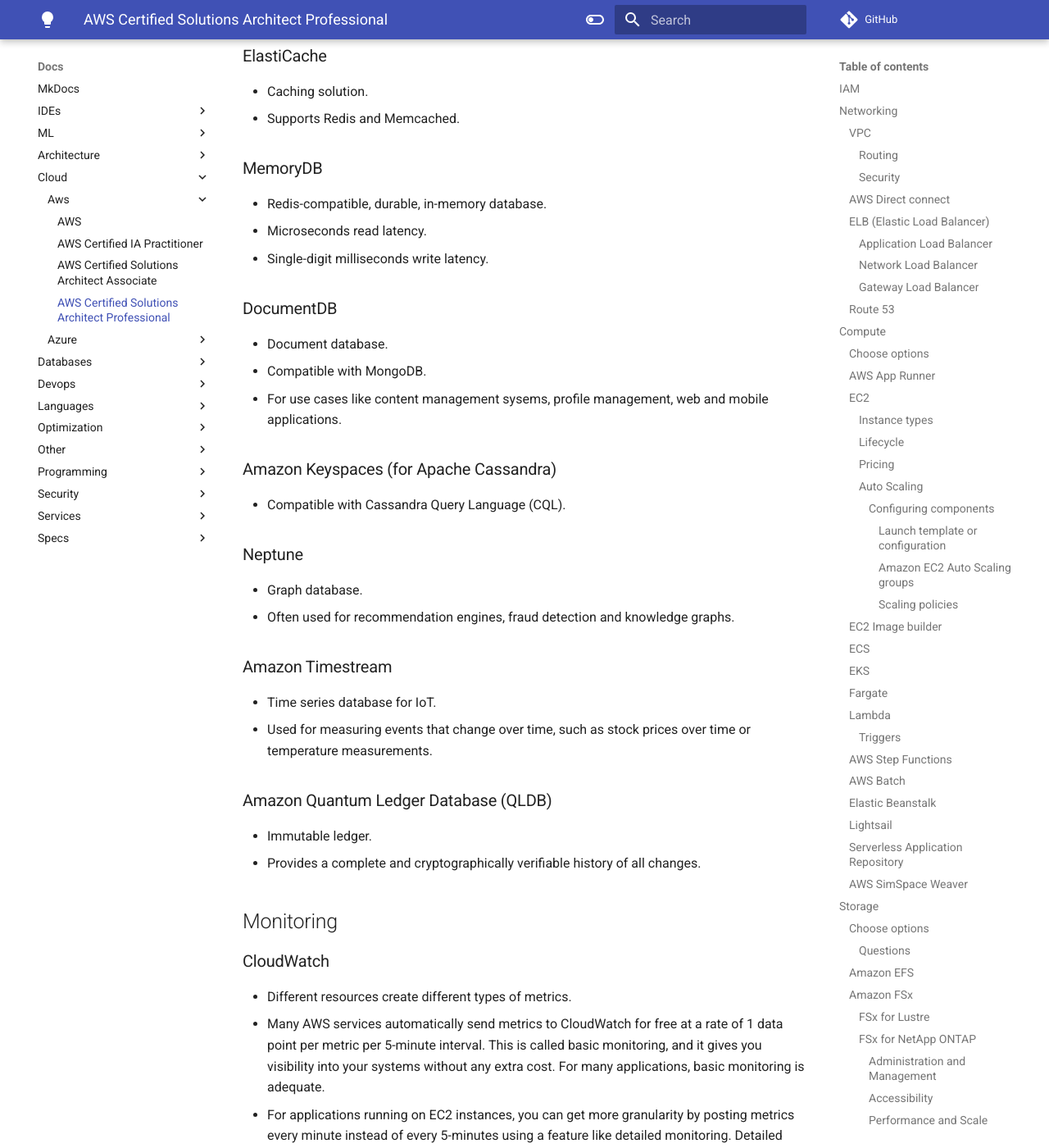
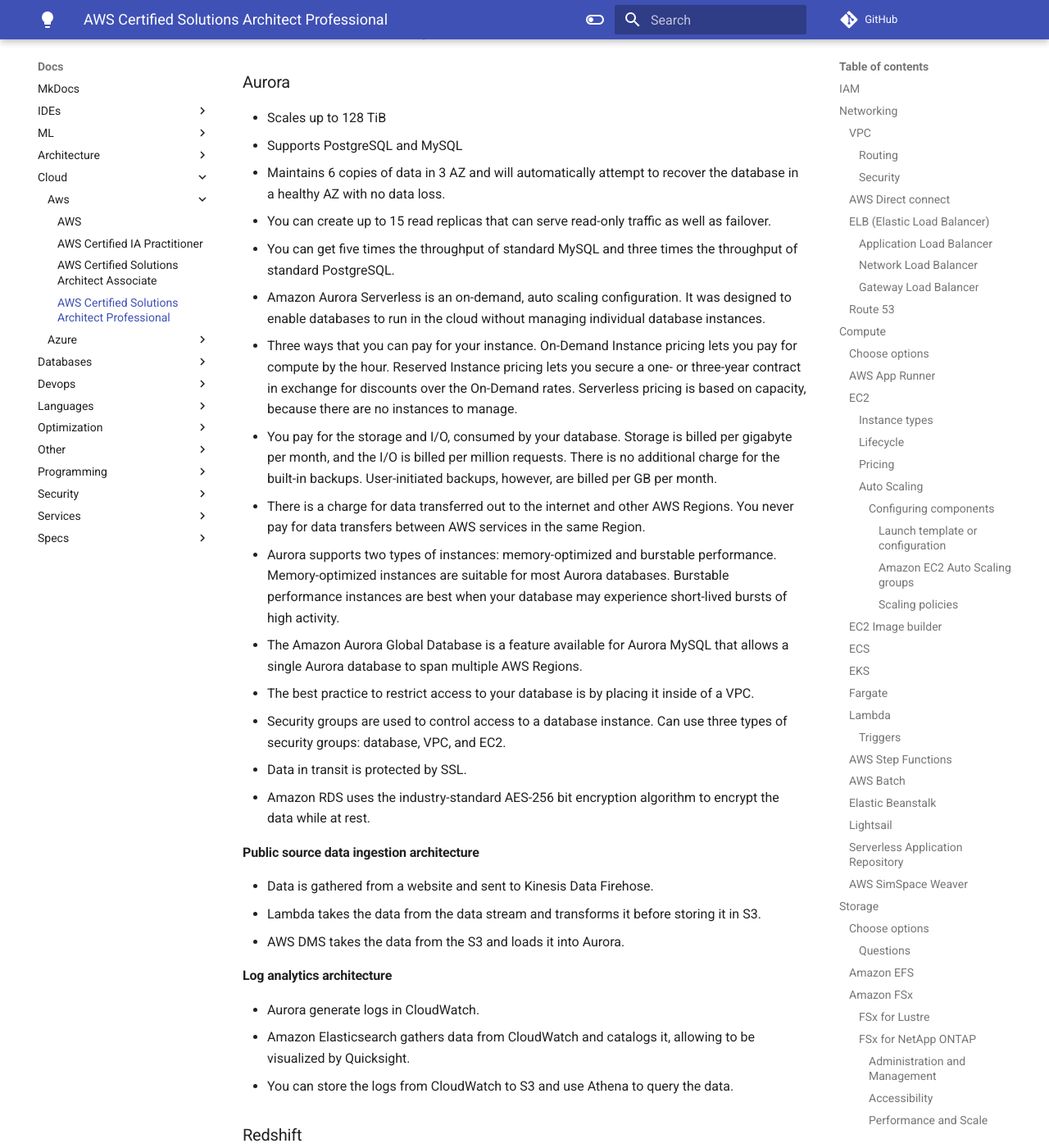
Before and after one commit to devdevx/auto_docs, an MkDocs documentation site: the page built from docs/cloud/aws/cert-sap.md, in a window 1280 px wide and 1400 px high, scrolled down 47667 px. Shown: the whole window at 82% size. Built offline with MkDocs 1.6.1 and Material for MkDocs 9.7.7, drawn with Linux system fonts in a browser that asks for light colours; comment, search, counter and statistics services are not loaded; some of the changed text lies outside the part shown.

Commit message:
chore: update aws sap notes

```diff
--- a/docs/cloud/aws/cert-sap.md
+++ b/docs/cloud/aws/cert-sap.md
@@ -1099,11 +1099,11 @@
 - The subnet that will be designated to your DB should not have access to internet.
 - Use Amazon RDS encryption to secure your DB instances and snapshots at rest.
 - Can scale components independently (memory, processor size, allocated storage, IOPS)
-
-#### Aurora
-
-- Scales up to 128 TiB
-- Supports PostgreSQL and MySQL
+- Online transaction processing (OLTP) databases focus on recording Update, Insertion, and Deletion data transactions. OLTP queries are simple and short, which requires less time and space to process.
+- The best practice to restrict access to your database is by placing it inside of a VPC.
+- Security groups are used to control access to a database instance. Amazon RDS can use three types of security groups: database, VPC, and EC2.
+- Data in transit is protected by SSL.
+- Amazon RDS uses the industry-standard AES-256 bit encryption algorithm to encrypt the data while at rest.
 
 #### Backup
 
@@ -1111,6 +1111,56 @@
 - Setting automated backups to 0 days stops them and it will also delete all existing automated backups.
 - Point-in-time recovery provides more granularity by restoring the full backup an rolling back transactions up to the specified time range.
 - Manual snapshots can retain backups longe than 35 days. When restored, it creates a new DB instance using the data from the snapshot.
+
+#### Disaster recovery architecture
+
+- RDS or a lambda generate a snapshot and store it to S3
+- S3 storing generates an SNS event
+- The SNS event triggers a lambda that copies the snapshot to another bucket in a different AZ.
+
+#### Real-time data analytics architecture
+
+- The RDS can use stored procedures to integrate with lambda functions (for example trigger when a record is inserted).
+- The lambda function gathers the data and passes it to Kinesis Data Firehose.
+- Kinesis Data Firehose stores the data in S3.
+- Athena is used to query the records in S3 in real time.
+- QuickSight uses the results of Athena to build reports and dashboards (can refresh and load all new records in real time).
+
+### Aurora
+
+- Scales up to 128 TiB
+- Supports PostgreSQL and MySQL
+- Maintains 6 copies of data in 3 AZ and will automatically attempt to recover the database in a healthy AZ with no data loss.
+- You can create up to 15 read replicas that can serve read-only traffic as well as failover.
+- You can get five times the throughput of standard MySQL and three times the throughput of standard PostgreSQL.
+- Amazon Aurora Serverless is an on-demand, auto scaling configuration. It was designed to enable databases to run in the cloud without managing individual database instances.
+- Three ways that you can pay for your instance. On-Demand Instance pricing lets you pay for compute by the hour. Reserved Instance pricing lets you secure a one- or three-year contract in exchange for discounts over the On-Demand rates. Serverless pricing is based on capacity, because there are no instances to manage.
+- You pay for the storage and I/O, consumed by your database. Storage is billed per gigabyte per month, and the I/O is billed per million requests. There is no additional charge for the built-in backups. User-initiated backups, however, are billed per GB per month.
+- There is a charge for data transferred out to the internet and other AWS Regions. You never pay for data transfers between AWS services in the same Region.
+- Aurora supports two types of instances: memory-optimized and burstable performance. Memory-optimized instances are suitable for most Aurora databases. Burstable performance instances are best when your database may experience short-lived bursts of high activity.
+- The Amazon Aurora Global Database is a feature available for Aurora MySQL that allows a single Aurora database to span multiple AWS Regions.
+- The best practice to restrict access to your database is by placing it inside of a VPC.
+- Security groups are used to control access to a database instance. Can use three types of security groups: database, VPC, and EC2.
+- Data in transit is protected by SSL.
+- Amazon RDS uses the industry-standard AES-256 bit encryption algorithm to encrypt the data while at rest.
+
+#### Public source data ingestion architecture
+
+- Data is gathered from a website and sent to Kinesis Data Firehose.
+- Lambda takes the data from the data stream and transforms it before storing it in S3.
+- AWS DMS takes the data from the S3 and loads it into Aurora.
+
+#### Log analytics architecture
+
+- Aurora generate logs in CloudWatch.
+- Amazon Elasticsearch gathers data from CloudWatch and catalogs it, allowing to be visualized by Quicksight.
+- You can store the logs from CloudWatch to S3 and use Athena to query the data.
+
+### Redshift
+
+- Enterprise-level, petabyte scale, fully managed data warehousing service.
+- Online analytical processing (OLAP) databases store historical data that has been input by OLTP. OLAP databases allow users to view different summaries of multidimensional data. Using OLAP, you can extract information from a large database and analyze it for decision-making.
+- Run queries across petabytes of data in your Amazon Redshift data warehouse and exabytes of data directly from your data lake built on Amazon Simple Storage Service (Amazon S3) with Amazon Redshift Spectrum.
 
 ### DynamoDB
 
```
